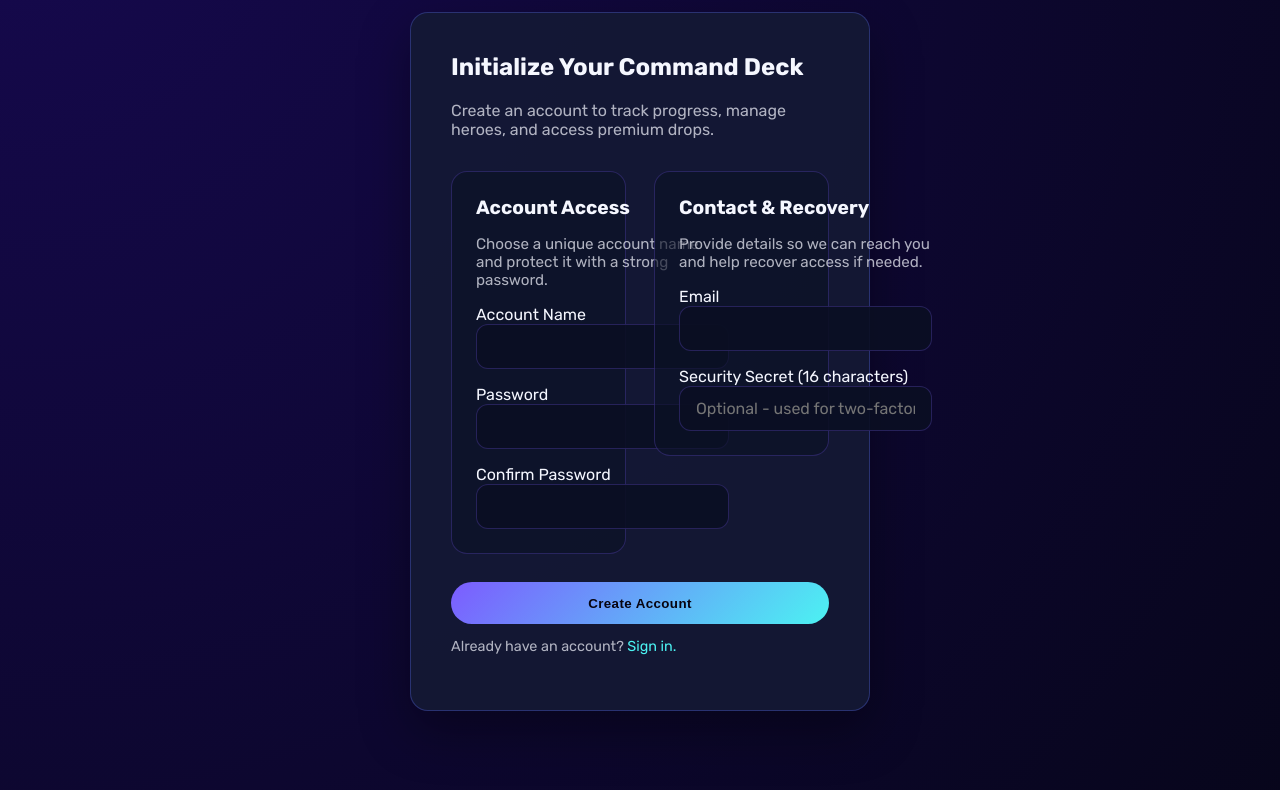
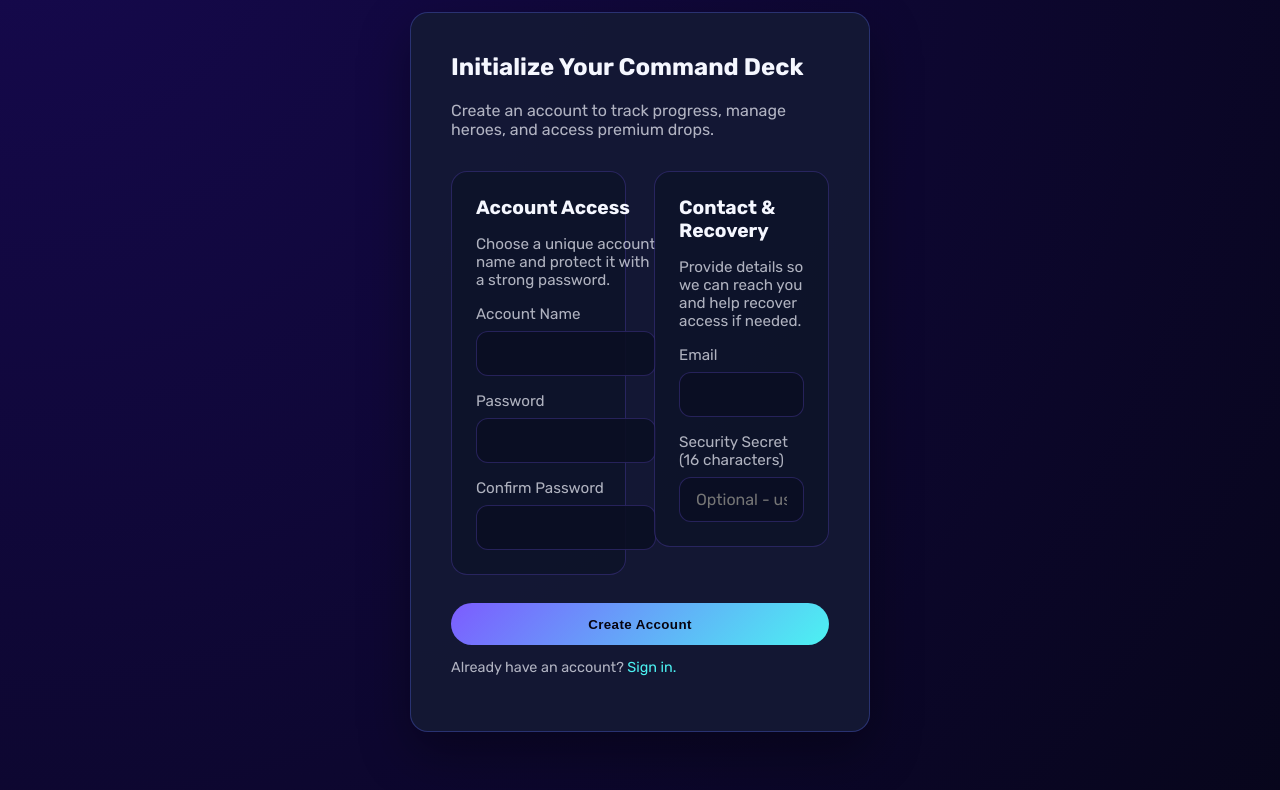
Before and after one commit to Mystikil/NexusPortal, a PHP site: page /N1/register.php in a window 1280 px wide. Shown: the part 149-939 px from the top of the page. Run offline with PHP 8.4, Linux system fonts and the light colour scheme; data that the repository does not hold is empty.

Commit message:
Fix spacing on registration form inputs

```diff
--- a/assets/css/style.css
+++ b/assets/css/style.css
@@ -791,6 +791,22 @@ textarea:focus {
     border-radius: 16px;
 }
 
+.form-panel label {
+    display: grid;
+    gap: 0.5rem;
+}
+
+.form-panel label span {
+    font-size: 0.95rem;
+    color: var(--text-muted);
+}
+
+.form-panel input,
+.form-panel textarea,
+.form-panel select {
+    width: 100%;
+}
+
 .form-panel h2 {
     margin: 0;
     font-size: 1.2rem;
```
